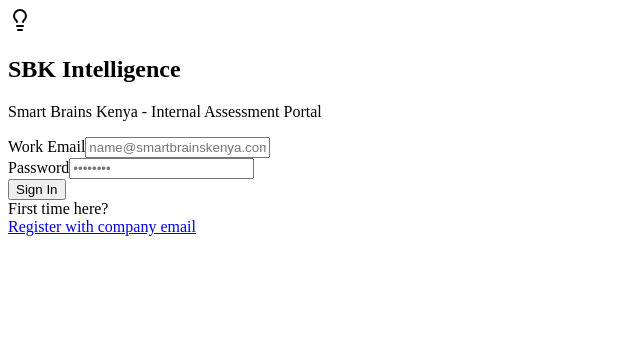
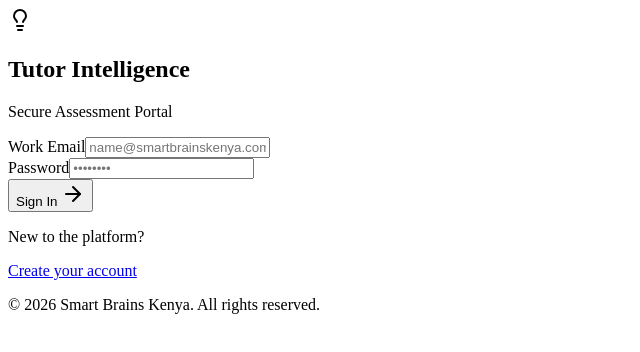
Before and after one commit to smart-brainskenya/tutorAssesmentApp, a React (Vite) app: page /login in a window 1280 px wide. Shown: the top 352 px of the page, without its empty margins (0-640 px from the left). Built offline with nearby package versions, Linux system fonts and the light colour scheme; the HTML template or start-up script is replaced by a standard one.

Commit message:
fix: relax unused locals for production buildFixes5

```diff
--- a/src/pages/admin/AdminSectionDetail.tsx
+++ b/src/pages/admin/AdminSectionDetail.tsx
@@ -5,7 +5,7 @@
 import { Button } from '../../components/common/Button';
 import { Input } from '../../components/common/Input';
 import { Modal } from '../../components/common/Modal';
-import { ArrowLeft, Plus, Trash2, Edit2, Save, X } from 'lucide-react';
+import { ArrowLeft, Plus, Trash2, Edit2, X } from 'lucide-react';
 import toast from 'react-hot-toast';
 
 export default function AdminSectionDetail() {
@@ -89,11 +89,11 @@
         question_text: qText.trim(),
         points: qPoints,
         // MC
-        option_a: section!.section_type === 'A' ? options.A : null,
-        option_b: section!.section_type === 'A' ? options.B : null,
-        option_c: section!.section_type === 'A' ? options.C : null,
-        option_d: section!.section_type === 'A' ? options.D : null,
-        correct_option: section!.section_type === 'A' ? correct : null,
+        option_a: section!.section_type === 'A' ? options.A : undefined,
+        option_b: section!.section_type === 'A' ? options.B : undefined,
+        option_c: section!.section_type === 'A' ? options.C : undefined,
+        option_d: section!.section_type === 'A' ? options.D : undefined,
+        correct_option: section!.section_type === 'A' ? correct : undefined,
         // SA
         rubric_criteria: section!.section_type === 'B' ? rubric : []
       };
--- a/src/pages/admin/Analytics.tsx
+++ b/src/pages/admin/Analytics.tsx
@@ -1,12 +1,11 @@
 import { useState, useEffect } from 'react';
 import { api } from '../../services/api';
-import { format } from 'date-fns';
 import { Button } from '../../components/common/Button';
 import { MetricCard } from '../../components/admin/MetricCard';
 import { SectionHeader } from '../../components/common/SectionHeader';
 import {
   Users, TrendingUp, AlertTriangle, Award,
-  FileDown, Search, CheckCircle
+  FileDown, Search
 } from 'lucide-react';
 import toast from 'react-hot-toast';
 
--- a/src/pages/admin/ReviewQueue.tsx
+++ b/src/pages/admin/ReviewQueue.tsx
@@ -2,7 +2,7 @@
 import { api } from '../../services/api';
 import { Button } from '../../components/common/Button';
 import {
-  ClipboardCheck, Clock, User, BookOpen,
+  ClipboardCheck, User, BookOpen,
   CheckCircle, AlertCircle, ChevronRight, X
 } from 'lucide-react';
 import toast from 'react-hot-toast';
--- a/src/pages/admin/Tutors.tsx
+++ b/src/pages/admin/Tutors.tsx
@@ -1,13 +1,11 @@
 import { useState, useEffect } from 'react';
 import { api } from '../../services/api';
 import { Table } from '../../components/common/Table';
-import { Button } from '../../components/common/Button';
 import {
   User as UserIcon, Shield, ShieldOff, Key,
-  Lock, Unlock, Mail, Clock, Search
+  Unlock, Clock, Search
 } from 'lucide-react';
 import toast from 'react-hot-toast';
-import { User } from '../../types';
 
 export default function Tutors() {
   const [tutors, setTutors] = useState<any[]>([]);
--- a/src/pages/auth/Login.tsx
+++ b/src/pages/auth/Login.tsx
@@ -3,7 +3,7 @@
 import { supabase } from '../../lib/supabase';
 import { Button } from '../../components/common/Button';
 import { Input } from '../../components/common/Input';
-import { Lightbulb } from 'lucide-react';
+import { Lightbulb, ArrowRight } from 'lucide-react';
 import { useAuth } from '../../store/AuthContext';
 
 export default function Login() {
@@ -74,22 +74,23 @@
   };
 
   return (
-    <div className="min-h-screen bg-gradient-to-br from-slate-50 via-white to-sbk-primary/5 flex flex-col justify-center py-12 sm:px-6 lg:px-8">
+    <div className="min-h-screen bg-slate-50 flex flex-col justify-center py-12 sm:px-6 lg:px-8">
       <div className="sm:mx-auto sm:w-full sm:max-w-md text-center">
-        <div className="inline-flex items-center justify-center p-4 bg-sbk-primary/10 rounded-xl mb-4">
-          <Lightbulb className="w-8 h-8 text-sbk-primary" />
+        <div className="inline-flex items-center justify-center p-4 bg-white rounded-2xl shadow-sm border border-slate-100 mb-6">
+          <Lightbulb className="w-10 h-10 text-sbk-accent" />
         </div>
-        <h2 className="text-3xl font-bold text-slate-900 tracking-tight">
-          SBK Intelligence
+        <h2 className="text-3xl font-black text-slate-900 tracking-tight mb-2">
+          Tutor Intelligence
         </h2>
-        <p className="mt-2 text-sm text-slate-600">
-          Smart Brains Kenya - Internal Assessment Portal
+        <p className="text-slate-500 font-medium">
+          Secure Assessment Portal
         </p>
       </div>
 
       <div className="mt-8 sm:mx-auto sm:w-full sm:max-w-md">
-        <div className="bg-white py-8 px-4 shadow-sm border border-slate-200 sm:rounded-lg sm:px-10">
+        <div className="bg-white py-10 px-8 shadow-xl shadow-slate-200/50 border border-slate-100 sm:rounded-2xl">
           <form className="space-y-6" onSubmit={handleLogin}>
+            <div>
               <Input
                 label="Work Email"
                 type="email"
@@ -97,8 +98,11 @@
                 value={email}
                 onChange={(e) => setEmail(e.target.value)}
                 placeholder="name@smartbrainskenya.com"
+                className="bg-slate-50 border-slate-200 focus:bg-white transition-colors"
               />
+            </div>
 
+            <div>
               <Input
                 label="Password"
                 type="password"
@@ -106,45 +110,42 @@
                 value={password}
                 onChange={(e) => setPassword(e.target.value)}
                 placeholder="••••••••"
+                className="bg-slate-50 border-slate-200 focus:bg-white transition-colors"
               />
+            </div>
 
             {error && (
-              <div className="p-3 bg-red-50 text-red-600 text-sm rounded-lg font-medium border border-red-100">
+              <div className="p-4 bg-red-50 text-red-700 text-sm rounded-xl font-bold border border-red-100 flex items-start gap-3">
+                <div className="w-1.5 h-1.5 rounded-full bg-red-600 mt-2 flex-shrink-0" />
                 {error}
               </div>
             )}
 
             <Button
               type="submit"
-              className="w-full"
+              className="w-full h-12 text-base shadow-lg shadow-sbk-primary/20 hover:shadow-sbk-primary/30 transition-all duration-300"
               isLoading={loading}
             >
-              Sign In
+              Sign In <ArrowRight className="w-4 h-4 ml-2 opacity-80" />
             </Button>
           </form>
 
-          <div className="mt-6">
-            <div className="relative">
-              <div className="absolute inset-0 flex items-center">
-                <div className="w-full border-t border-slate-300" />
-              </div>
-              <div className="relative flex justify-center text-sm">
-                <span className="px-2 bg-white text-slate-500">
-                  First time here?
-                </span>
-              </div>
-            </div>
-
-            <div className="mt-6 text-center">
+          <div className="mt-8 pt-8 border-t border-slate-100">
+            <div className="text-center">
+              <p className="text-sm text-slate-500 mb-3">New to the platform?</p>
               <Link
                 to="/register"
-                className="font-medium text-sbk-primary hover:text-sbk-depth transition-colors"
+                className="inline-flex items-center text-sm font-bold text-sbk-primary hover:text-sbk-depth transition-colors"
               >
-                Register with company email
+                Create your account
               </Link>
             </div>
           </div>
         </div>
+
+        <p className="mt-8 text-center text-xs text-slate-400 font-medium">
+          &copy; {new Date().getFullYear()} Smart Brains Kenya. All rights reserved.
+        </p>
       </div>
     </div>
   );
--- a/src/pages/tutor/Results.tsx
+++ b/src/pages/tutor/Results.tsx
@@ -2,8 +2,8 @@
 import { useAuth } from '../../store/AuthContext';
 import { api } from '../../services/api';
 import {
-  Trophy, Target, Zap, TrendingUp,
-  ArrowLeft, ChevronRight, CheckCircle2,
+  Zap,
+  ArrowLeft, CheckCircle2,
   BarChart3, Award
 } from 'lucide-react';
 import { Button } from '../../components/common/Button';
--- a/src/services/api.ts
+++ b/src/services/api.ts
@@ -1,5 +1,5 @@
 import { supabase } from '../lib/supabase';
-import { Category, Question, Attempt, User, Section } from '../types';
+import { Category, Question, User, Section } from '../types';
 import { calculateOMI } from '../utils/omi';
 
 export const api = {
@@ -220,7 +220,7 @@
 
   // Tutor Account Management
   getAllTutors: async () => {
-    // Fetches all users with role 'tutor' or 'admin' and aggregates their attempt stats
+    // Fetches all users with role 'tutor' and aggregates their attempt stats
     const { data: users, error: userError } = await supabase
       .from('users')
       .select(`
@@ -229,6 +229,7 @@
           percentage
         )
       `)
+      .eq('role', 'tutor')
       .order('full_name', { ascending: true });
 
     if (userError) throw userError;
```
Also changed, not shown: src/components/admin/MetricCard.tsx (+12 -22 lines), src/pages/tutor/AssessmentPage.tsx (+1 -12 lines). Lines whose indentation alone changed are shown as unchanged.
